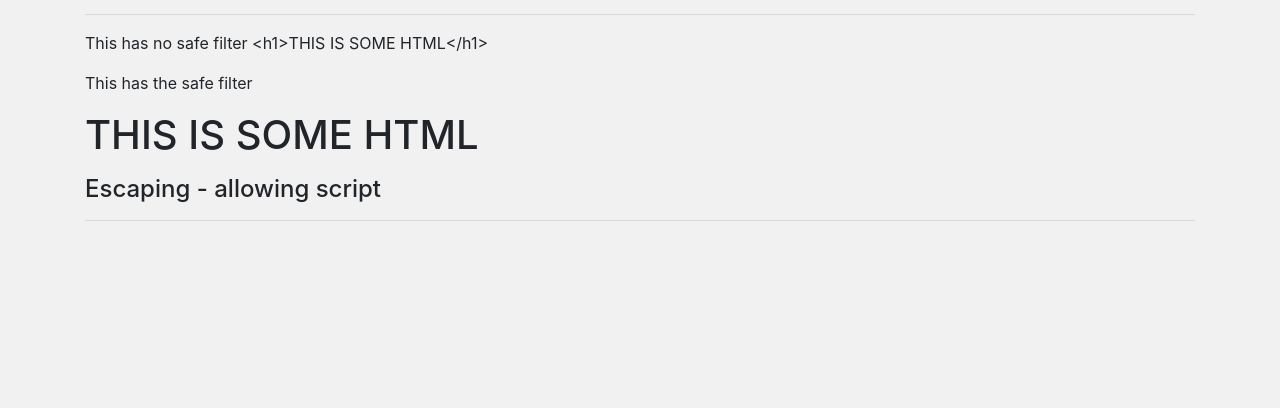
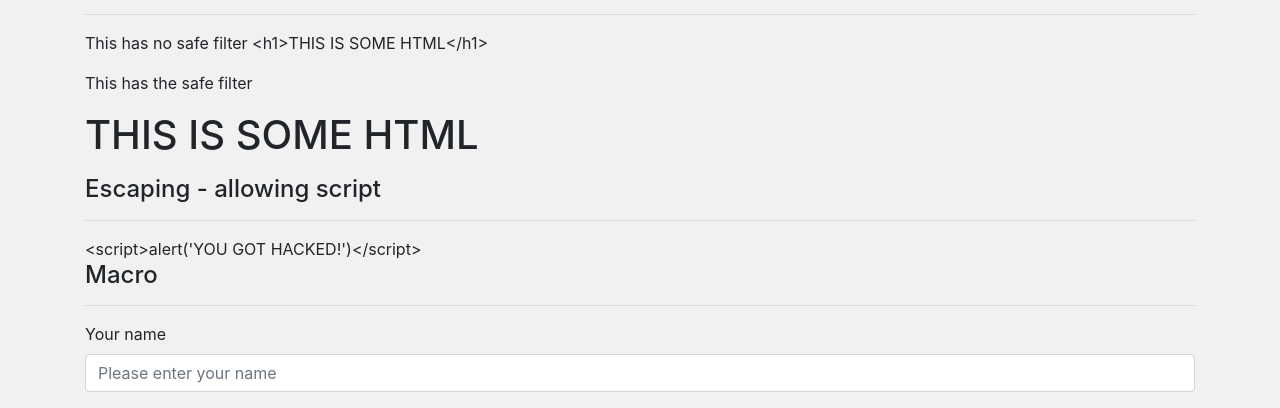
Before and after one commit to JuanCarlosDeJesus/API, a Flask app: page /jinja in a window 1280 px wide. Shown: the part 2224-2632 px from the top of the page. Before the commit the page ends 2445 px from the top, so only its background shows below. Run offline with Flask 3, Linux system fonts and the light colour scheme.

Commit message:
Added Macros

```diff
--- a/Flask/app/templates/public/jinja.html
+++ b/Flask/app/templates/public/jinja.html
@@ -124,7 +124,19 @@
 
             <h4>Escaping - allowing script</h4>
             <hr>
-            {{ suspicious|safe }}
+            {{ suspicious }}  <!-- to allow the script use  {{ suspicious|safe }} -->
+
+            <h4>Macro</h4>
+            <hr>
+            {% macro input(label="", type="text", name="", id="", placeholder="") -%}
+            <div class="form-group">
+                <label>{{ label }}</label>
+                <input class="form-control" type="{{ type }}" name="{{ name }}" id="{{ id }}" placeholder="{{ placeholder }}">
+            </div>
+            {%- endmacro %}
+
+            {{ input(label="Your name", name="name", id="name", placeholder="Please enter your name") }}
+
 
         </div>
     </div>
--- a/Flask/app/views.py
+++ b/Flask/app/views.py
@@ -56,7 +56,7 @@ def jinja():
 
     my_html = "<h1>THIS IS SOME HTML</h1>"
 
-    suspicious = "<script>alert('YOU GOT HACKED!'}</script>"
+    suspicious = "<script>alert('YOU GOT HACKED!')</script>"
 
 
     return render_template("public/jinja.html",
```
